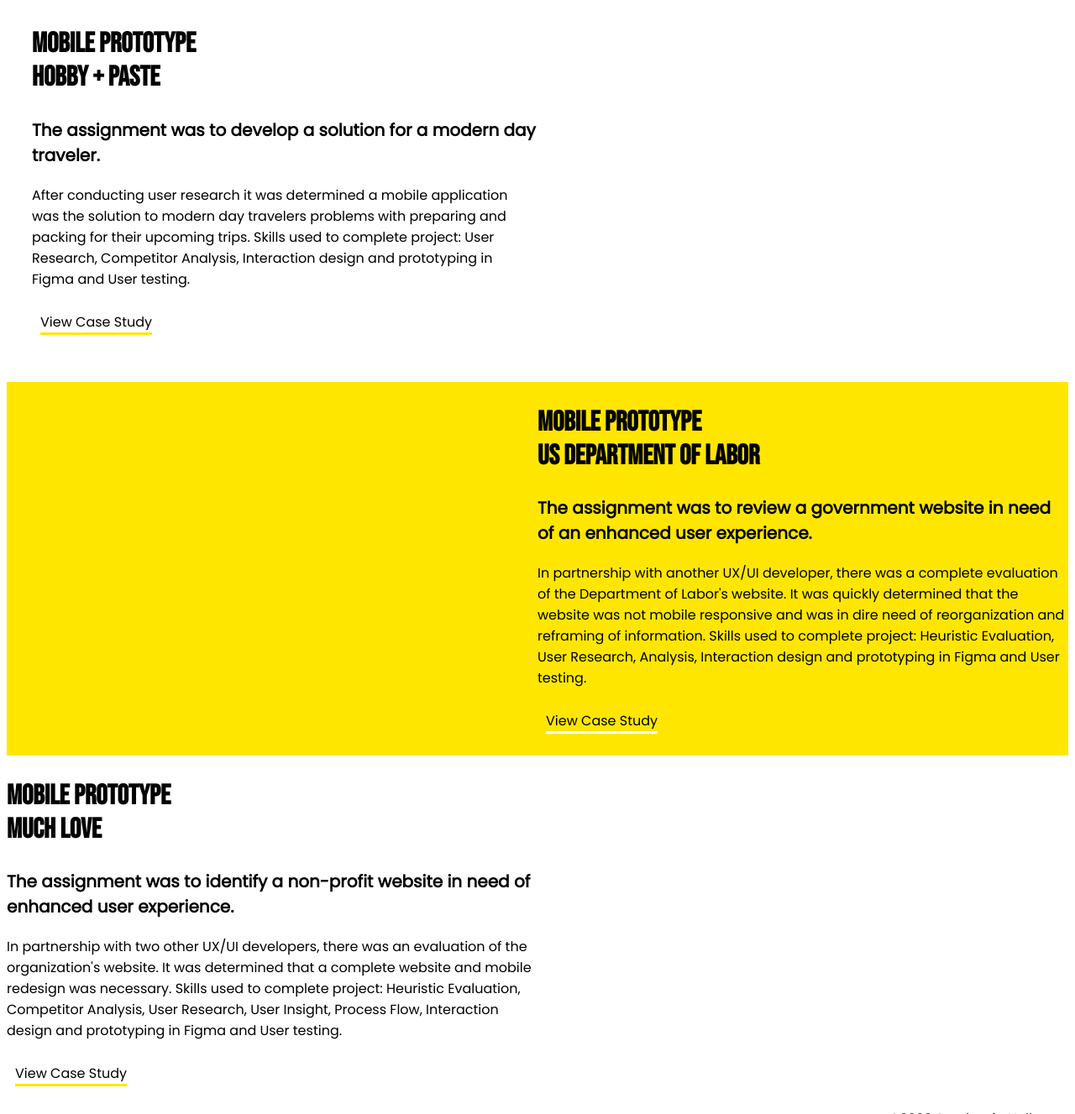
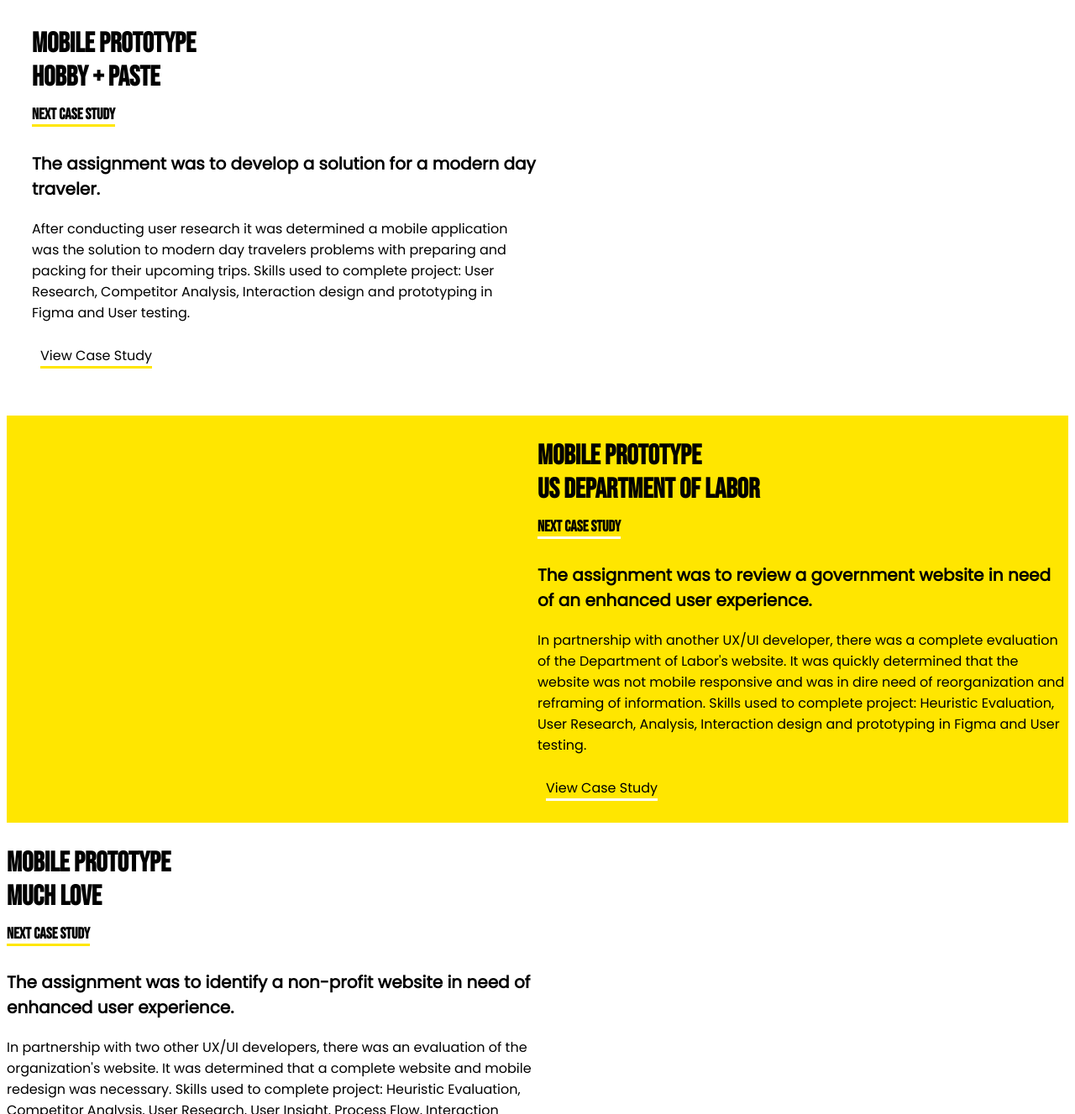
Before and after one commit to intlydefined/UX_UI_HW_19, a plain HTML site: page myWork.html in a window 1280 px wide. Shown: the part 220-1547 px from the top of the page at 84% size. Drawn offline with nearby package versions, Linux system fonts and the light colour scheme.

Commit message:
Smooth scroll animation using JQuery

```diff
--- a/css/index.css
+++ b/css/index.css
@@ -1,3 +1,7 @@
+html {
+    scroll-behavior: smooth;
+}
+
 body {
     height: 100%;
     min-height: 100vh;
@@ -12,6 +16,21 @@ h1{
 h2 {
    font-family: 'Bebas Neue', cursive;
    font-size: 25pt;
+}
+
+h2 a.scroll {
+    font-size: 14pt;
+    text-decoration: none;
+    border-bottom: 3px solid #FFE600;
+}
+
+.yellow-bg h2 a.scroll {
+    border-bottom: 3px solid white !important;
+}
+
+h2 a.scroll:hover {
+    text-decoration: none;
+    border-bottom: 3px solid black;
 }
 
 h3 {
--- a/js/index.js
+++ b/js/index.js
@@ -1 +1,24 @@
 console.log('Your index.js file is loaded correctly!');
+
+$(document).ready(function(){
+    // Add smooth scrolling to up/down arrows
+    $(".scroll").on('click', function(event) {
+        // Make sure this.hash has a value before overriding default behavior
+        if (this.hash !== "") {
+            // Prevent default anchor click behavior
+            event.preventDefault();
+
+            // Store hash
+            var hash = this.hash;
+
+            // Using jQuery's animate() method to add smooth page scroll
+            // The optional number (800) specifies the number of milliseconds it takes to scroll to the specified area
+            $('html, body').animate({
+                scrollTop: $(hash).offset().top
+            }, 100, function(){
+                // Add hash (#) to URL when done scrolling (default click behavior)
+                window.location.hash = hash;
+            });
+        } // End if
+  });
+});
--- a/myWork.html
+++ b/myWork.html
@@ -5,7 +5,6 @@
         <link rel="preconnect" href="https://fonts.gstatic.com">
         <link href="https://fonts.googleapis.com/css2?family=Bebas+Neue&family=Poppins&display=swap" rel="stylesheet">
         <link href="css/index.css" rel="stylesheet">
-
     </head>
     <body>
         <header class="navigation">
@@ -21,11 +20,12 @@
         <!--  My UX Skills section coded using CSS grid -->
         <section class="case-studies">
             <h1>Case Studies</h1>
-            <div class="grid-container">
+            <div class="grid-container" id="scroll1">
                 <div class="left-side">
                     <h2>
                         Mobile Prototype<br/>
-                        Hobby + Paste
+                        Hobby + Paste<br/>
+                        <a class="scroll" href="#scroll2">Next Case Study</a>
                     </h2>
                     <h3>
                         The assignment was to develop a solution for a modern day traveler.
@@ -44,14 +44,15 @@
                 </div>
             </div>
         </section>
-        <section class="grid-container yellow-bg">
+        <section class="grid-container yellow-bg" id="scroll2">
             <div class="left-side">
                 <img class="image" src="">
             </div>
             <div class="right-side">
                 <h2>
                     Mobile Prototype<br/>
-                    US Department of Labor
+                    US Department of Labor<br/>
+                    <a class="scroll" href="#scroll3">Next Case Study</a>
                 </h2>
                 <h3>
                     The assignment was to review a government website in need of an enhanced user experience.
@@ -66,11 +67,12 @@
                 </p>
             </div>
         </section>
-        <section class="grid-container">
+        <section class="grid-container" id="scroll3">
             <div class="left-side">
                 <h2>
                     Mobile Prototype<br/>
-                    Much Love
+                    Much Love<br/>
+                    <a class="scroll" href="#scroll1">Next Case Study</a>
                 </h2>
                 <h3>
                     The assignment was to identify a non-profit website in need of enhanced user experience.
@@ -94,4 +96,6 @@
             </div>
         </footer>
     </body>
+    <script src="https://ajax.googleapis.com/ajax/libs/jquery/3.3.1/jquery.min.js"></script>
+    <script src="js/index.js"></script>
 </html>
```
Also changed, not shown: 1 other file.
